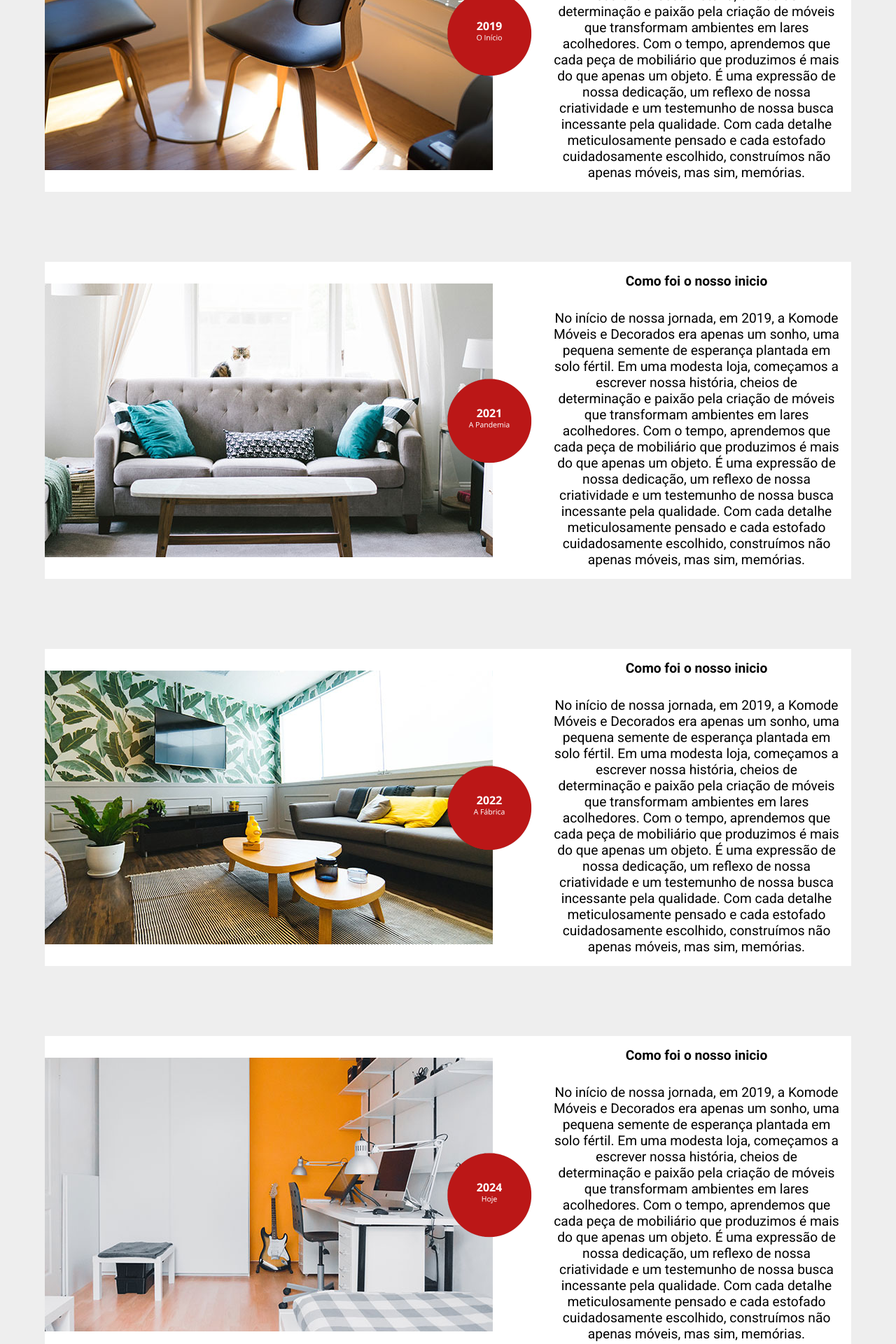
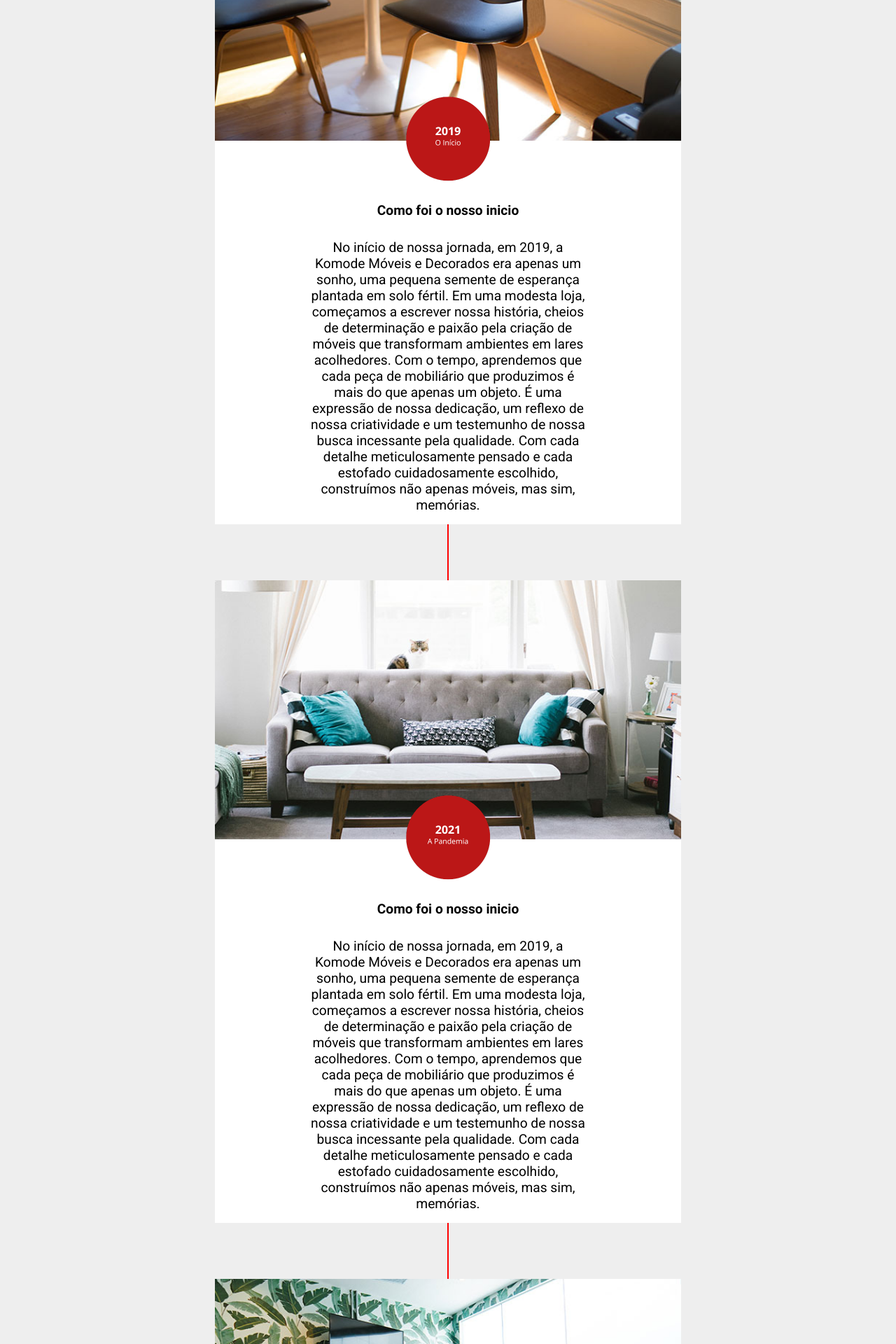
Before and after one commit to LeandroRosaDev/komode-moveis-next, a Next.js app: page /sobre in a window 1280 px wide. Shown: the part 840-2760 px from the top of the page at 70% size. Built offline with nearby package versions, Linux system fonts and the light colour scheme.

Commit message:
feat: atualizado alguns elementos da sobre, tamanhos de texto e responsivo

```diff
--- a/src/app/sobre/page.tsx
+++ b/src/app/sobre/page.tsx
@@ -1,13 +1,5 @@
-import Image from "next/image";
-import card1 from "@/../public/assets/sobre/card-1.png";
-import card2 from "@/../public/assets/sobre/card-2.png";
-import card3 from "@/../public/assets/sobre/card-3.png";
-import card4 from "@/../public/assets/sobre/card-4.png";
-import blog2 from "@/../public/assets/sobre/blog-2.jpg";
-import blog3 from "@/../public/assets/sobre/blog-3.jpg";
-import blog4 from "@/../public/assets/sobre/blog-4.jpg";
-import blog5 from "@/../public/assets/sobre/blog-5.jpg";
-import style from "./sobre.module.css";
+import Image from 'next/image';
+import style from './sobre.module.css';
 
 export default function SobrePage() {
   return (
@@ -18,112 +10,153 @@ export default function SobrePage() {
       </div>
       <section className={style.sobreContainer}>
         <h1 className="mainTitle">O início de tudo</h1>
-        <h3 className="secondTitle" style={{ maxWidth: "900px" }}>
+        <h3 className="secondTitle" style={{ maxWidth: '900px' }}>
           Nossa historia sempre foi acompanhada de muita dedicação e esforço,
           trabalhamos duro e nos esforçamos desde o inicio para entregar
           produtos de excelente qualidade, sempre prezando pelo respeito mútuo
           entre nossos colaboradores.
         </h3>
-        <div className={style.sobreTimelineContainer}>
+      </section>
+      <div
+        className={style.sobreTimelineContainer}
+        style={{ marginTop: '60px' }}
+      >
         <div className={style.sobreContent}>
-            <Image src={blog2} alt="Imagem de um ambiente da casa" />
+          <Image
+            src="/assets/sobre/blog-2.jpg"
+            width={800}
+            height={370}
+            className={style.sobreImg}
+            alt="Imagem de um ambiente da casa"
+          />
           <Image
             className={style.card}
-              src={card1}
+            src="/assets/sobre/card-1.png"
+            width={150}
+            height={150}
             alt="Card com o ano de 2019"
           />
           <h3 className="secondTitle">
             <span>Como foi o nosso inicio </span> <br />
-              No início de nossa jornada, em 2019, a Komode Móveis e Decorados
-              era apenas um sonho, uma pequena semente de esperança plantada em
-              solo fértil. Em uma modesta loja, começamos a escrever nossa
-              história, cheios de determinação e paixão pela criação de móveis
-              que transformam ambientes em lares acolhedores. Com o tempo,
-              aprendemos que cada peça de mobiliário que produzimos é mais do
-              que apenas um objeto. É uma expressão de nossa dedicação, um
-              reflexo de nossa criatividade e um testemunho de nossa busca
-              incessante pela qualidade. Com cada detalhe meticulosamente
-              pensado e cada estofado cuidadosamente escolhido, construímos não
-              apenas móveis, mas sim, memórias.
+            No início de nossa jornada, em 2019, a Komode Móveis e Decorados era
+            apenas um sonho, uma pequena semente de esperança plantada em solo
+            fértil. Em uma modesta loja, começamos a escrever nossa história,
+            cheios de determinação e paixão pela criação de móveis que
+            transformam ambientes em lares acolhedores. Com o tempo, aprendemos
+            que cada peça de mobiliário que produzimos é mais do que apenas um
+            objeto. É uma expressão de nossa dedicação, um reflexo de nossa
+            criatividade e um testemunho de nossa busca incessante pela
+            qualidade. Com cada detalhe meticulosamente pensado e cada estofado
+            cuidadosamente escolhido, construímos não apenas móveis, mas sim,
+            memórias.
           </h3>
         </div>
       </div>
-        <div>
+      <hr className={style.timeLine} />
+      <div className={style.sobreTimelineContainer}>
         <div className={style.sobreContent}>
-            <Image src={blog3} alt="Imagem de um ambiente da casa" />
+          <Image
+            src="/assets/sobre/blog-3.jpg"
+            width={800}
+            height={370}
+            className={style.sobreImg}
+            alt="Imagem de um ambiente da casa"
+          />
           <Image
             className={style.card}
-              src={card2}
+            src="/assets/sobre/card-2.png"
+            width={150}
+            height={150}
             alt=" Card com o ano de 2021"
           />
           <h3 className="secondTitle">
             <span>Como foi o nosso inicio </span> <br />
-              No início de nossa jornada, em 2019, a Komode Móveis e Decorados
-              era apenas um sonho, uma pequena semente de esperança plantada em
-              solo fértil. Em uma modesta loja, começamos a escrever nossa
-              história, cheios de determinação e paixão pela criação de móveis
-              que transformam ambientes em lares acolhedores. Com o tempo,
-              aprendemos que cada peça de mobiliário que produzimos é mais do
-              que apenas um objeto. É uma expressão de nossa dedicação, um
-              reflexo de nossa criatividade e um testemunho de nossa busca
-              incessante pela qualidade. Com cada detalhe meticulosamente
-              pensado e cada estofado cuidadosamente escolhido, construímos não
-              apenas móveis, mas sim, memórias.
+            No início de nossa jornada, em 2019, a Komode Móveis e Decorados era
+            apenas um sonho, uma pequena semente de esperança plantada em solo
+            fértil. Em uma modesta loja, começamos a escrever nossa história,
+            cheios de determinação e paixão pela criação de móveis que
+            transformam ambientes em lares acolhedores. Com o tempo, aprendemos
+            que cada peça de mobiliário que produzimos é mais do que apenas um
+            objeto. É uma expressão de nossa dedicação, um reflexo de nossa
+            criatividade e um testemunho de nossa busca incessante pela
+            qualidade. Com cada detalhe meticulosamente pensado e cada estofado
+            cuidadosamente escolhido, construímos não apenas móveis, mas sim,
+            memórias.
           </h3>
         </div>
       </div>
-        <div>
+      <hr className={style.timeLine} />
+      <div className={style.sobreTimelineContainer}>
         <div className={style.sobreContent}>
-            <Image src={blog4} alt="Imagem de um ambiente da casa" />
+          <Image
+            src="/assets/sobre/blog-4.jpg"
+            width={800}
+            height={370}
+            className={style.sobreImg}
+            alt="Imagem de um ambiente da casa"
+          />
           <Image
             className={style.card}
-              src={card3}
+            src="/assets/sobre/card-3.png"
+            width={150}
+            height={150}
             alt="Card com o ano de 2022"
           />
           <h3 className="secondTitle">
             <span>Como foi o nosso inicio </span> <br />
-              No início de nossa jornada, em 2019, a Komode Móveis e Decorados
-              era apenas um sonho, uma pequena semente de esperança plantada em
-              solo fértil. Em uma modesta loja, começamos a escrever nossa
-              história, cheios de determinação e paixão pela criação de móveis
-              que transformam ambientes em lares acolhedores. Com o tempo,
-              aprendemos que cada peça de mobiliário que produzimos é mais do
-              que apenas um objeto. É uma expressão de nossa dedicação, um
-              reflexo de nossa criatividade e um testemunho de nossa busca
-              incessante pela qualidade. Com cada detalhe meticulosamente
-              pensado e cada estofado cuidadosamente escolhido, construímos não
-              apenas móveis, mas sim, memórias.
+            No início de nossa jornada, em 2019, a Komode Móveis e Decorados era
+            apenas um sonho, uma pequena semente de esperança plantada em solo
+            fértil. Em uma modesta loja, começamos a escrever nossa história,
+            cheios de determinação e paixão pela criação de móveis que
+            transformam ambientes em lares acolhedores. Com o tempo, aprendemos
+            que cada peça de mobiliário que produzimos é mais do que apenas um
+            objeto. É uma expressão de nossa dedicação, um reflexo de nossa
+            criatividade e um testemunho de nossa busca incessante pela
+            qualidade. Com cada detalhe meticulosamente pensado e cada estofado
+            cuidadosamente escolhido, construímos não apenas móveis, mas sim,
+            memórias.
           </h3>
         </div>
       </div>
-        <div>
+      <hr className={style.timeLine} />
+      <div
+        className={style.sobreTimelineContainer}
+        style={{ marginBottom: '60px' }}
+      >
         <div className={style.sobreContent}>
-            <Image src={blog5} alt="Imagem de um ambiente da casa" />
+          <Image
+            src="/assets/sobre/blog-5.jpg"
+            width={800}
+            height={370}
+            className={style.sobreImg}
+            alt="Imagem de um ambiente da casa"
+          />
           <Image
             className={style.card}
-              src={card4}
+            src="/assets/sobre/card-4.png"
+            width={150}
+            height={150}
             alt="Card com o ano de 2024"
           />
           <h3 className="secondTitle">
             <span>Como foi o nosso inicio </span> <br />
-              No início de nossa jornada, em 2019, a Komode Móveis e Decorados
-              era apenas um sonho, uma pequena semente de esperança plantada em
-              solo fértil. Em uma modesta loja, começamos a escrever nossa
-              história, cheios de determinação e paixão pela criação de móveis
-              que transformam ambientes em lares acolhedores. Com o tempo,
-              aprendemos que cada peça de mobiliário que produzimos é mais do
-              que apenas um objeto. É uma expressão de nossa dedicação, um
-              reflexo de nossa criatividade e um testemunho de nossa busca
-              incessante pela qualidade. Com cada detalhe meticulosamente
-              pensado e cada estofado cuidadosamente escolhido, construímos não
-              apenas móveis, mas sim, memórias.
+            No início de nossa jornada, em 2019, a Komode Móveis e Decorados era
+            apenas um sonho, uma pequena semente de esperança plantada em solo
+            fértil. Em uma modesta loja, começamos a escrever nossa história,
+            cheios de determinação e paixão pela criação de móveis que
+            transformam ambientes em lares acolhedores. Com o tempo, aprendemos
+            que cada peça de mobiliário que produzimos é mais do que apenas um
+            objeto. É uma expressão de nossa dedicação, um reflexo de nossa
+            criatividade e um testemunho de nossa busca incessante pela
+            qualidade. Com cada detalhe meticulosamente pensado e cada estofado
+            cuidadosamente escolhido, construímos não apenas móveis, mas sim,
+            memórias.
           </h3>
         </div>
       </div>
-      </section>
       <div className={style.parallax}>
         <h1 className="mainTitle">NOSSA HISTÓRIA</h1>
-        <h3 className="secondTitle">
+        <h3 className={`secondTitle ${style.h3History}`}>
           Acreditamos na criatividade como uma das principais forças do
           progresso. Com essa ideia, montamos uma linha de móveis excepcionais
           para os amantes de móveis em todos os lugares. Você finalmente chegou
--- a/src/app/sobre/sobre.module.css
+++ b/src/app/sobre/sobre.module.css
@@ -1,5 +1,5 @@
 .bg {
-  background-image: url("../../../public/assets/sobre/pag-sobre-bg.jpg");
+  background-image: url('../../../public/assets/sobre/pag-sobre-bg.jpg');
   height: 450px;
   width: 100%;
   background-size: cover;
@@ -29,15 +29,24 @@
   align-items: center;
 }
 
+.sobreTimelineContainer {
+  display: flex;
+  justify-content: center;
+  width: 100%;
+}
+
 .sobreContent {
+  position: relative;
   background-color: white;
   display: flex;
+  justify-content: center;
   align-items: center;
-  max-width: 1340px;
-  margin: 50px 0;
+  width: 90%;
 }
+
 .sobreContent h3 {
   margin: 1rem;
+  width: 60%;
 }
 .sobreContent span {
   font-weight: bold;
@@ -45,12 +54,50 @@
   display: inline-block;
 }
 .card {
-  margin-left: -80px;
+  margin-left: -78px;
+}
+.sobreImg {
+  max-width: 100%;
+}
+
+.h3History {
+  max-width: 60%;
+}
+
+@media (max-width: 1360px) {
+  .sobreContent {
+    flex-direction: column;
+    width: 52%;
+  }
+  .card {
+    margin-top: -78px;
+    margin-left: 0px;
+  }
+}
+
+@media (max-width: 1060px) {
+  .sobreImg {
+    height: 300px;
+  }
+}
+
+@media (max-width: 600px) {
+  .h3History {
+    max-width: 100%;
+  }
+}
+
+.timeLine {
+  width: 0px;
+  height: 80px;
+  color: red;
+  margin: auto;
+  border: 1px solid red;
 }
 
 .parallax {
   height: 500px;
-  background-image: url("../../../public/assets/sobre/paralax-img.jpg");
+  background-image: url('../../../public/assets/sobre/paralax-img.jpg');
   background-attachment: fixed;
   background-position: center;
   background-repeat: no-repeat;
@@ -60,6 +107,7 @@
   display: flex;
   flex-direction: column;
   justify-content: center;
+  align-items: center;
   padding: 0 4rem;
   color: white;
 }
```
Lines whose indentation alone changed are shown as unchanged.
